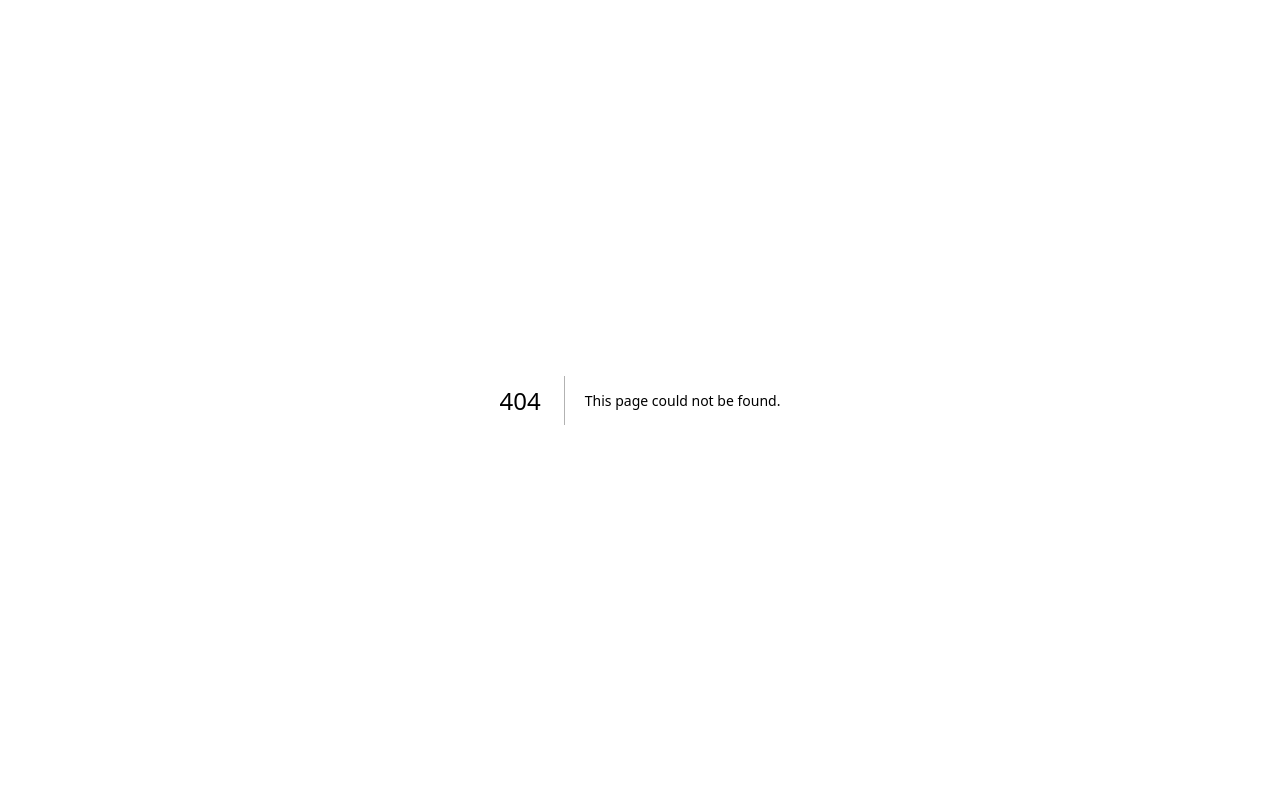
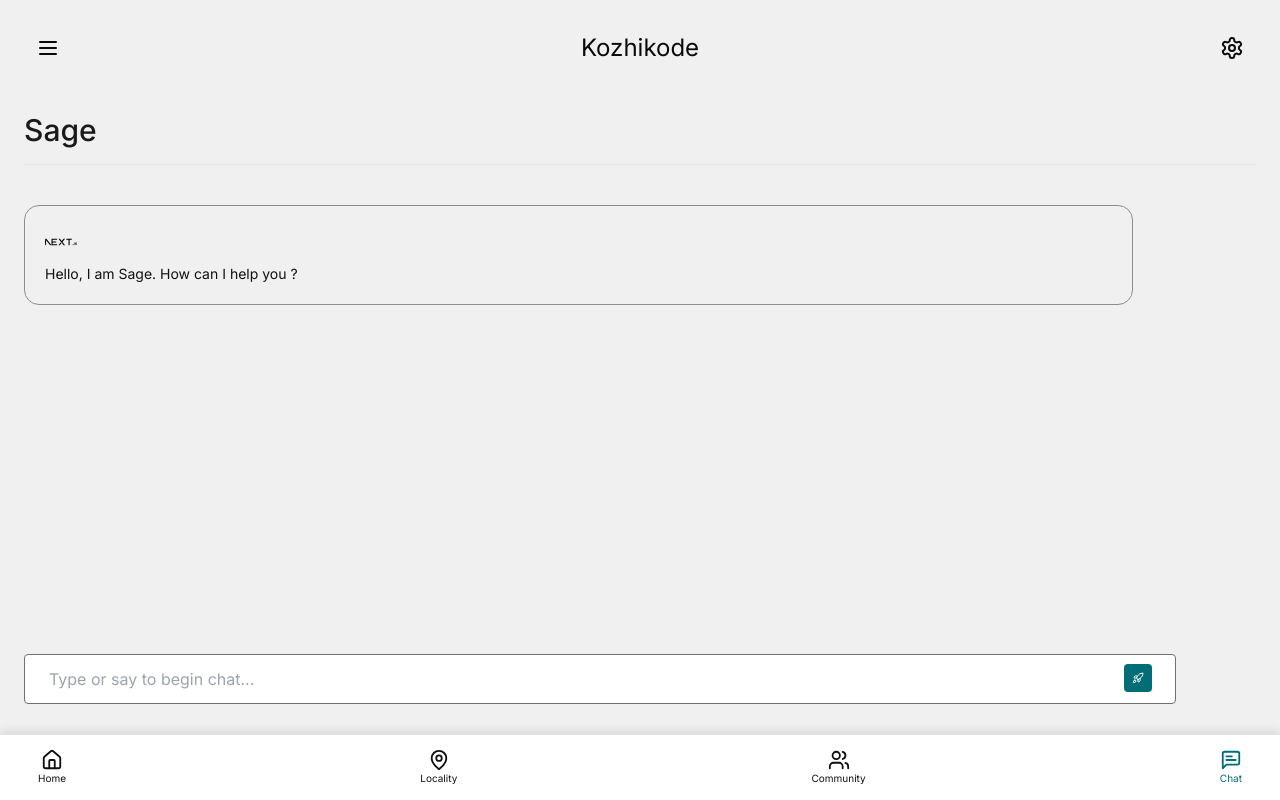
Before and after one commit to antonyjaison/root, a Next.js app: page /chat in a window 1280 px wide. Before the commit this address had no page. Built offline with nearby package versions, Linux system fonts and the light colour scheme; no server answers.

Commit message:
added chatbot

```diff
--- a/package.json
+++ b/package.json
@@ -9,9 +9,11 @@
     "lint": "next lint"
   },
   "dependencies": {
+    "@radix-ui/react-avatar": "^1.0.4",
     "@radix-ui/react-dialog": "^1.0.5",
     "@radix-ui/react-slot": "^1.0.2",
     "@radix-ui/react-tabs": "^1.0.4",
+    "axios": "^1.6.8",
     "class-variance-authority": "^0.7.0",
     "clsx": "^2.1.1",
     "lucide-react": "^0.378.0",
--- /dev/null
+++ b/src/app/(tabs)/chat/page.tsx
@@ -0,0 +1,12 @@
+import AiChatBot from '@/components/AiChatBot'
+import React from 'react'
+
+const ChatPage = () => {
+  return (
+    <div>
+      <AiChatBot/>
+    </div>
+  )
+}
+
+export default ChatPage
--- /dev/null
+++ b/src/components/AiChatBot.tsx
@@ -0,0 +1,113 @@
+"use client";
+
+import { Avatar, AvatarFallback, AvatarImage } from "@/components/ui/avatar";
+import { Rocket } from "lucide-react";
+import { useState } from "react";
+import { twMerge } from "tailwind-merge";
+// import { useSession } from "next-auth/react";
+import { Plus } from "lucide-react";
+import axios from "axios";
+
+function AiChatBot() {
+  const [input, setInput] = useState("");
+  const [loading, setLoading] = useState(false);
+  const [messages, setMessages] = useState([
+    {
+      from: "bot",
+      message: "Hello, I am Sage. How can I help you ?",
+    },
+  ]);
+
+  const addMessage = (from, message) => {
+    setMessages((prev) => [...prev, { from, message }]);
+  };
+
+  const url = process.env.NEXT_PUBLIC_GEMINI_API;
+
+  console.log(url);
+
+  function handleSubmit(e) {
+    e.preventDefault();
+    console.log("hello");
+    setLoading(true);
+
+    if (input.trim() === "") return;
+    addMessage("user", input);
+
+    axios
+      .post(url + "/chat", {
+        message: input,
+      })
+      .then((res) => {
+        addMessage("bot", res.data);
+      })
+      .catch((err) => console.log(err))
+      .finally(() => setLoading(false));
+    setInput("");
+  }
+  return (
+    <main className="mx-6 mt-4">
+      <h1 className="text-[#1A1A1A] text-3xl mb-5 font-medium border-b border-lightsilver pb-4">
+        Sage
+      </h1>
+      {/* <hr /> */}
+      <div className="space-y-4 pt-4 min-h-[70%] overflow-auto pb-48 mt-6">
+        {messages.map((message, i) => (
+          <Message key={i} from={message.from} message={message.message} />
+        ))}
+      </div>
+      <form onSubmit={handleSubmit}>
+        <input
+          disabled={loading}
+          value={input}
+          onChange={(e) => setInput(e.target.value)}
+          className="bg-white border-[#707070]  border px-6 py-3 fixed w-[87%] md:w-[90%] bottom-[6rem] rounded-sm "
+          type="text"
+          placeholder="Type or say to begin chat..."
+        />
+        <button
+          disabled={loading}
+          className="fixed bottom-[6rem] right-[10%] -translate-y-3 bg-[#006D77] text-white p-2 rounded-sm"
+        >
+          <Rocket size={12} />
+        </button>
+      </form>
+    </main>
+  );
+}
+
+function Message({ from, message }) {
+//   const { data } = useSession();
+//   const userImage = data?.user?.image;
+  return (
+    <div
+      className={twMerge(
+        "flex flex-col w-[90%] gap-1.5 rounded-[0.9375rem] border border-[#8D8D8D] p-5 text-[0.69156rem]",
+        from === "bot" && "mr-auto",
+        from === "user" && "translate-x-[30px] bg-[#006D77]"
+      )}
+    >
+      <div>
+        <Avatar
+          className={twMerge(
+            "w-8 h-8 rounded-full",
+            from === "bot" && "mr-auto",
+            from === "user" && "ml-auto "
+          )}
+        >
+          <AvatarImage src={from === "bot" ? "/next.svg" : "/next.svg"} />
+        </Avatar>
+      </div>
+      <div
+        className={twMerge(
+          "rounded-[1.875rem] flex-grow text-[#111] text-sm",
+          from === "bot" && "text-left",
+          from === "user" && "text-right text-white"
+        )}
+      >
+        {message}
+      </div>
+    </div>
+  );
+}
+export default AiChatBot;
--- /dev/null
+++ b/src/components/ui/avatar.tsx
@@ -0,0 +1,50 @@
+"use client"
+
+import * as React from "react"
+import * as AvatarPrimitive from "@radix-ui/react-avatar"
+
+import { cn } from "@/lib/utils"
+
+const Avatar = React.forwardRef<
+  React.ElementRef<typeof AvatarPrimitive.Root>,
+  React.ComponentPropsWithoutRef<typeof AvatarPrimitive.Root>
+>(({ className, ...props }, ref) => (
+  <AvatarPrimitive.Root
+    ref={ref}
+    className={cn(
+      "relative flex h-10 w-10 shrink-0 overflow-hidden rounded-full",
+      className
+    )}
+    {...props}
+  />
+))
+Avatar.displayName = AvatarPrimitive.Root.displayName
+
+const AvatarImage = React.forwardRef<
+  React.ElementRef<typeof AvatarPrimitive.Image>,
+  React.ComponentPropsWithoutRef<typeof AvatarPrimitive.Image>
+>(({ className, ...props }, ref) => (
+  <AvatarPrimitive.Image
+    ref={ref}
+    className={cn("aspect-square h-full w-full", className)}
+    {...props}
+  />
+))
+AvatarImage.displayName = AvatarPrimitive.Image.displayName
+
+const AvatarFallback = React.forwardRef<
+  React.ElementRef<typeof AvatarPrimitive.Fallback>,
+  React.ComponentPropsWithoutRef<typeof AvatarPrimitive.Fallback>
+>(({ className, ...props }, ref) => (
+  <AvatarPrimitive.Fallback
+    ref={ref}
+    className={cn(
+      "flex h-full w-full items-center justify-center rounded-full bg-muted",
+      className
+    )}
+    {...props}
+  />
+))
+AvatarFallback.displayName = AvatarPrimitive.Fallback.displayName
+
+export { Avatar, AvatarImage, AvatarFallback }
```
Also changed, not shown: 1 other file (tests, documents, lock files or other folders).
